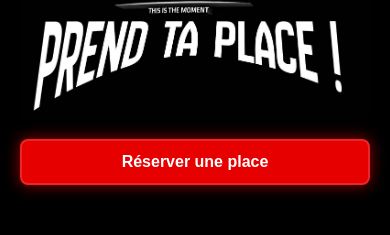
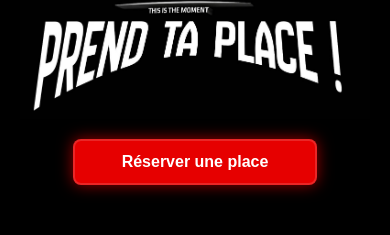
Before and after one commit to ipena03/LCU, a plain HTML site: page index.html in a window 390 px wide. Shown: the part 853-1088 px from the top of the page. Drawn offline with Linux system fonts and the light colour scheme.

Commit message:
Update style.css

```diff
--- a/style.css
+++ b/style.css
@@ -268,15 +268,23 @@ footer {
   .btn-reserver {
     position: static !important;
     transform: none !important;
+    transform-origin: center !important;
+
     font-size: 16px;
     padding: 12px 20px;
+
     display: block;
     margin: 20px auto 0 auto;
+
+    width: 100%;
+    max-width: 200px;
+    text-align: center;
   }
 
   /* empêche décalage après clic */
   .btn-reserver:hover {
     transform: scale(1.07) !important;
+    transform-origin: center !important;
   }
 
   .insta {
```
